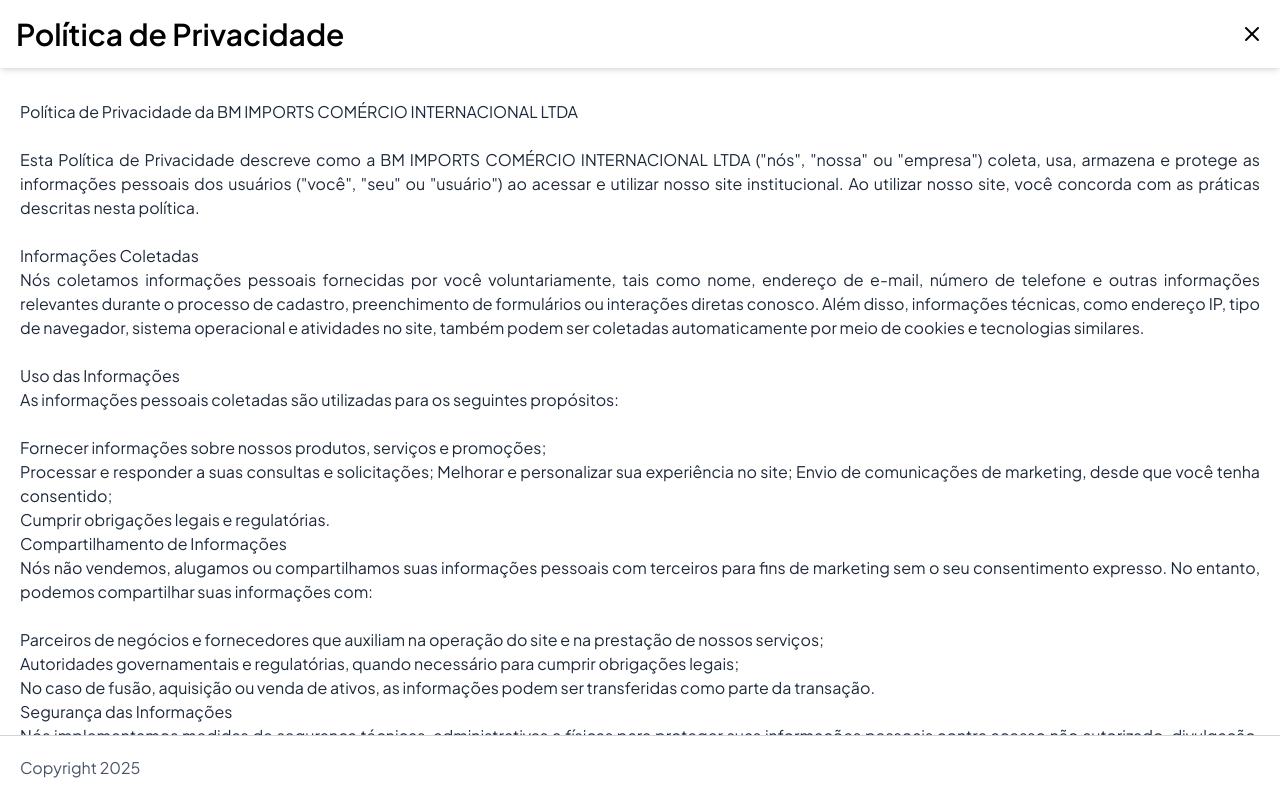
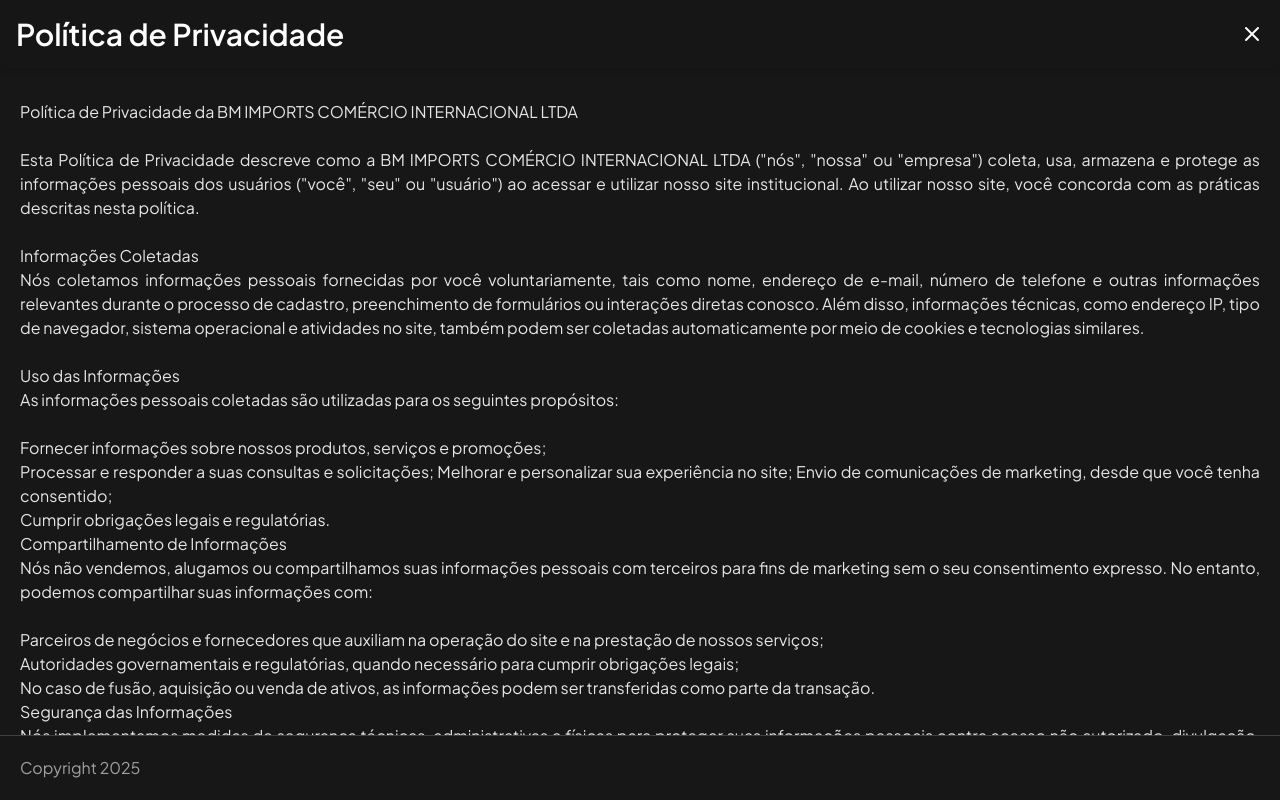
Before and after one commit to DevsDevTech/Institucional-BM-Imports, a React (Vite) app: page /policy in a window 1280 px wide. Shown: the top 800 px of the page. Built offline with nearby package versions, Linux system fonts and the light colour scheme.

Commit message:
[dyad] Tema black com neutral e destaques em vermelho/azul - wrote 9 file(s)

```diff
--- a/src/App.css
+++ b/src/App.css
@@ -4,5 +4,5 @@
 @source "../node_modules/flowbite";
 
 body{
-  background-color: #00003d;
+  background-color: #0a0a0a;
 }
--- a/src/components/AboutUs.jsx
+++ b/src/components/AboutUs.jsx
@@ -31,7 +31,7 @@ function AboutUs() {
   ];
 
   return (
-    <section ref={sectionRef} className="py-24 lg:py-32 bg-zinc-50">
+    <section ref={sectionRef} className="py-24 lg:py-32 bg-neutral-900">
       <div className="max-w-7xl mx-auto px-6 sm:px-8 lg:px-12">
         <div className="grid lg:grid-cols-2 gap-12 lg:gap-20 items-center">
           {/* Imagem */}
@@ -57,19 +57,19 @@ function AboutUs() {
           {/* Conteúdo */}
           <div className={`order-1 lg:order-2 transition-all duration-1000 ease-out delay-300 ${isVisible ? 'opacity-100 translate-x-0' : 'opacity-0 translate-x-8'}`}>
             <div>
-              <h2 className="heading-primary mb-8">
+              <h2 className="heading-primary-dark mb-8">
                 Quem Somos
               </h2>
 
               <div className="space-y-8">
-                <p className="text-lg leading-relaxed text-slate-700">
+                <p className="text-lg leading-relaxed text-neutral-200">
                   Somos uma <strong className="text-accent-blue font-semibold">consultoria e assessoria especializada em importação e distribuição</strong> com
                   sede em Atibaia-SP. Conectamos fornecedores internacionais renomados a
                   clientes locais, oferecendo produtos com qualidade superior, prazos claros e
                   suporte técnico especializado.
                 </p>
 
-                <p className="text-lg leading-relaxed text-slate-700">
+                <p className="text-lg leading-relaxed text-neutral-200">
                   Trabalhamos com <strong className="text-accent-red font-semibold">importação direta e distribuidores
                   nacionais certificados</strong> — nosso portfólio diversificado inclui: compactadoras de alta performance, máquinas e peças para
                   construção civil, itens premium para hotelaria, pisos vinílicos de última geração, equipamentos profissionais de
@@ -97,7 +97,7 @@ function AboutUs() {
                       }`}>
                         {stat.value}
                       </div>
-                      <div className="text-sm font-medium text-slate-800 uppercase tracking-wide">
+                      <div className="text-sm font-medium text-neutral-300 uppercase tracking-wide">
                         {stat.label}
                       </div>
                     </div>
--- a/src/components/BenefitsSection.jsx
+++ b/src/components/BenefitsSection.jsx
@@ -61,7 +61,7 @@ function BenefitsSection() {
   ];
 
   return (
-    <section ref={sectionRef} className="py-24 lg:py-32 bg-navy-dark relative overflow-hidden">
+    <section ref={sectionRef} className="py-24 lg:py-32 bg-neutral-900 relative overflow-hidden">
       {/* Elementos decorativos */}
       <div className="absolute top-0 left-0 w-96 h-96 bg-accent-blue/5 rounded-full blur-3xl animate-float"></div>
       <div className="absolute bottom-0 right-0 w-80 h-80 bg-red-500/5 rounded-full blur-3xl animate-float" style={{animationDelay: '2s'}}></div>
--- a/src/components/OurFocus.jsx
+++ b/src/components/OurFocus.jsx
@@ -74,7 +74,7 @@ function OurFocus() {
   ];
 
   return (
-    <section ref={sectionRef} className="py-24 lg:py-32 bg-zinc-50 relative overflow-hidden">
+    <section ref={sectionRef} className="py-24 lg:py-32 bg-neutral-900 relative overflow-hidden">
       {/* Elementos decorativos sutis */}
       <div className="absolute top-20 left-10 w-60 h-60 bg-accent-blue/5 rounded-full blur-3xl animate-float"></div>
       <div className="absolute bottom-20 right-10 w-80 h-80 bg-red-500/5 rounded-full blur-3xl animate-float" style={{animationDelay: '1.5s'}}></div>
@@ -98,7 +98,7 @@ function OurFocus() {
             return (
               <div
                 key={index}
-                className={`group bg-white rounded-3xl p-8 shadow-medium hover:shadow-large motion-premium hover:-translate-y-3 ${isVisible ? 'opacity-100 translate-y-0' : 'opacity-0 translate-y-8'}`}
+                className={`group bg-neutral-800 rounded-3xl p-8 shadow-medium hover:shadow-large motion-premium hover:-translate-y-3 border border-neutral-700 ${isVisible ? 'opacity-100 translate-y-0' : 'opacity-0 translate-y-8'}`}
                 style={{ transitionDelay: `${300 + index * 120}ms` }}
               >
                 <div className="flex flex-col items-center text-center h-full">
@@ -108,13 +108,11 @@ function OurFocus() {
                     <IconComponent size={28} className="text-white" />
                   </div>
 
-                  <h3 className={`text-lg font-extrabold mb-4 motion-safe ${
-                    index % 3 === 1 ? 'text-slate-800 group-hover:text-accent-red' : 'text-slate-800 group-hover:text-accent-blue'
-                  }`}>
+                  <h3 className={`text-lg font-extrabold mb-4 motion-safe text-white`}>
                     {item.title}
                   </h3>
 
-                  <p className="text-slate-800 text-sm font-semibold leading-relaxed flex-grow">
+                  <p className="text-neutral-200 text-sm font-semibold leading-relaxed flex-grow">
                     {item.description}
                   </p>
 
@@ -130,9 +128,9 @@ function OurFocus() {
 
         {/* Bottom CTA Premium */}
         <div className={`text-center mt-20 transition-all duration-1000 ease-out delay-1200 ${isVisible ? 'opacity-100 translate-y-0' : 'opacity-0 translate-y-8'}`}>
-          <div className="inline-flex items-center gap-6 bg-white rounded-2xl px-10 py-5 shadow-large border border-slate-200">
+          <div className="inline-flex items-center gap-6 bg-neutral-800 rounded-2xl px-10 py-5 shadow-large border border-neutral-700 text-neutral-200">
             <div className="w-3 h-3 bg-accent-blue rounded-full animate-pulse"></div>
-            <p className="text-slate-800 font-bold text-lg">
+            <p className="font-bold text-lg">
               Metodologia estruturada e comprovada para importações 100% seguras e altamente eficientes
             </p>
             <div className="w-3 h-3 bg-red-500 rounded-full animate-pulse" style={{animationDelay: '0.5s'}}></div>
--- a/src/index.css
+++ b/src/index.css
@@ -6,24 +6,25 @@
 
 /* Sistema de Design Premium BM Imports */
 :root {
-  /* Cores Premium */
-  --navy-dark: #0f172a;
-  --navy-medium: #1e293b;
-  --midnight-blue: #0c1426;
-  --slate-dark: #1e293b;
-  --zinc-light: #fafafa;
-  --zinc-50: #fafafa;
-  --accent-blue: #3b82f6;
-  --accent-red: #ef4444;
-  --text-light: #f8fafc;
-  --text-dark: #334155;
+  /* Cores Premium (atualizadas para tema black/neutral) */
+  --navy-dark: #0a0a0a;       /* neutral-950 */
+  --navy-medium: #171717;     /* neutral-900 */
+  --midnight-blue: #0f0f0f;   /* fundo adicional escuro */
+  --slate-dark: #262626;      /* neutral-800 */
+  --zinc-light: #0a0a0a;      /* manter escuro */
+  --zinc-50: #0a0a0a;         /* manter escuro */
 
-  /* Gradientes Premium */
-  --gradient-hero: linear-gradient(135deg, #0f172a 0%, #1e293b 50%, #334155 100%);
-  --gradient-dark: linear-gradient(135deg, #0c1426 0%, #1e293b 100%);
-  --gradient-light: linear-gradient(135deg, #fafafa 0%, #f1f5f9 100%);
-  --gradient-accent: linear-gradient(90deg, #3b82f6 0%, #1d4ed8 100%);
-  --gradient-glass: linear-gradient(135deg, rgba(255,255,255,0.1) 0%, rgba(255,255,255,0.05) 100%);
+  --accent-blue: #1e40af;     /* blue-800 (destaque forte) */
+  --accent-red: #ef4444;      /* red-500 (destaque forte) */
+  --text-light: #fafafa;      /* texto claro principal */
+  --text-dark: #e5e5e5;       /* texto claro secundário em tema escuro */
+
+  /* Gradientes Premium (neutros escuros) */
+  --gradient-hero: linear-gradient(135deg, #0a0a0a 0%, #171717 50%, #262626 100%);
+  --gradient-dark: linear-gradient(135deg, #0a0a0a 0%, #171717 100%);
+  --gradient-light: linear-gradient(135deg, #262626 0%, #1f1f1f 100%);
+  --gradient-accent: linear-gradient(90deg, #2563eb 0%, #1e40af 100%);
+  --gradient-glass: linear-gradient(135deg, rgba(255,255,255,0.08) 0%, rgba(255,255,255,0.04) 100%);
 
   /* Sombras Premium */
   --shadow-soft: 0 4px 6px -1px rgba(0, 0, 0, 0.1), 0 2px 4px -1px rgba(0, 0, 0, 0.06);
@@ -311,3 +312,8 @@
 html {
   scroll-behavior: smooth;
 }
+
+body, html {
+  color: var(--text-light);
+  background-color: var(--navy-dark);
+}
--- a/src/pages/Policy.jsx
+++ b/src/pages/Policy.jsx
@@ -6,15 +6,15 @@ function Policy() {
     const nav = useNavigate()
 
   return (
-    <div className="bg-white">
-      <div className="fixed p-4 flex justify-between bg-white w-full shadow-md">
+    <div className="bg-neutral-900 text-neutral-200">
+      <div className="fixed p-4 flex justify-between bg-neutral-900/90 backdrop-blur-md w-full shadow-md text-white">
         <h1 className="text-3xl font-semibold">Política de Privacidade</h1>
         <button onClick={()=>nav('/')} className="cursor-pointer">
           <X />
         </button>
       </div>
 
-      <div className="py-25 px-5 text-justify flex flex-col gap-6 text-gray-800">
+      <div className="py-25 px-5 text-justify flex flex-col gap-6">
         <p>Política de Privacidade da BM IMPORTS COMÉRCIO INTERNACIONAL LTDA</p>
         <p>
           Esta Política de Privacidade descreve como a BM IMPORTS COMÉRCIO
@@ -116,8 +116,8 @@ function Policy() {
           <p>Esta Política de Privacidade foi atualizada em 21/08/2023.</p>
         </div>
       </div>
-      <div className="w-full p-5 border-t-1 fixed bottom-0 bg-white border-t-gray-300">
-        <p className="text-md text-gray-600">Copyright 2025</p>
+      <div className="w-full p-5 border-t-1 fixed bottom-0 bg-neutral-900 border-t-neutral-700">
+        <p className="text-md text-neutral-400">Copyright 2025</p>
       </div>
     </div>
   );
```
Also changed, not shown: src/components/ContactUs.jsx (+22 -24 lines), src/components/Header.jsx (+7 -27 lines), src/components/PartnersSection.jsx (+12 -14 lines).
